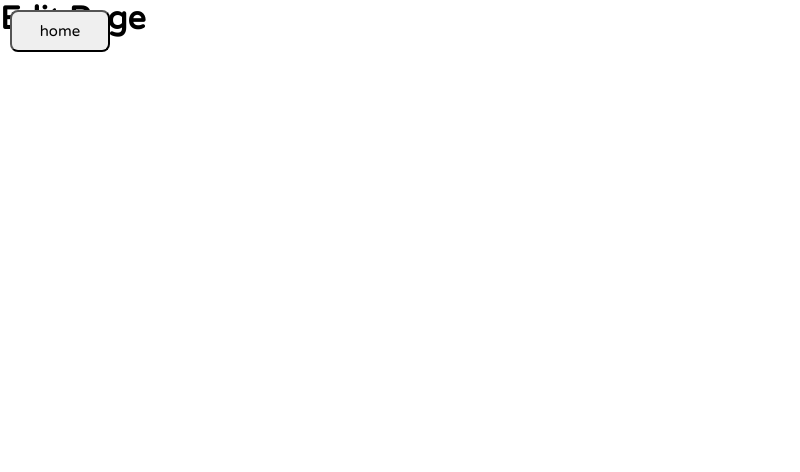
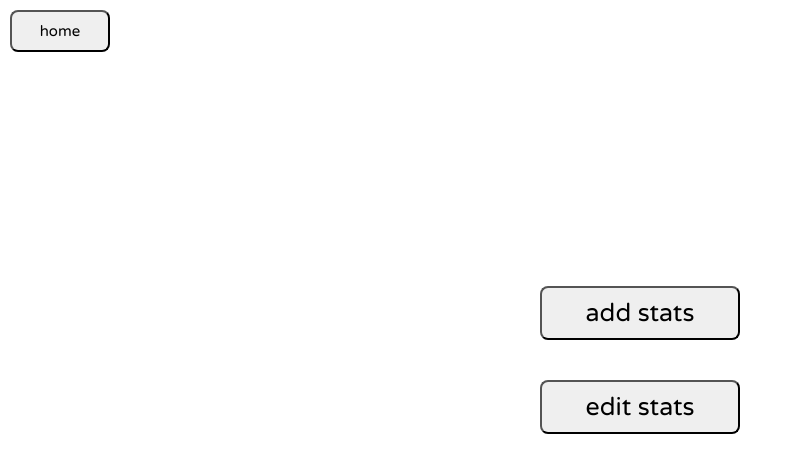
Before and after one commit to purplevarun/fifa-stats, a React (Create React App) app in the folder frontend/: page /fifa-stats/edit in a window 1280 px wide. Shown: the top 472 px of the page, without its empty margins (0-800 px from the left). Built offline with nearby package versions, Linux system fonts and the light colour scheme.

Commit message:
add buttons to pages

```diff
--- a/frontend/src/pages/Edit/Edit.tsx
+++ b/frontend/src/pages/Edit/Edit.tsx
@@ -1,4 +1,12 @@
+import Button from "../../components/Button";
+import Layout from "../../components/Layout";
+
 const Edit = () => {
-	return <h1>Edit Page</h1>;
+	return (
+		<Layout>
+			<Button text="add stats" path="/edit/add" />
+			<Button text="edit stats" path="/edit/edit" />
+		</Layout>
+	);
 };
 export default Edit;
--- a/frontend/src/pages/Home/Home.tsx
+++ b/frontend/src/pages/Home/Home.tsx
@@ -1,12 +1,12 @@
 import Button from "../../components/Button";
-import HomeLayout from "./HomeLayout";
+import Layout from "../../components/Layout";
 
 const Home = () => {
 	return (
-		<HomeLayout>
-			<Button text="view" path="/view" size="large" />
-			<Button text="edit" path="/edit" size="large" />
-		</HomeLayout>
+		<Layout>
+			<Button text="view" path="/view" />
+			<Button text="edit" path="/edit" />
+		</Layout>
 	);
 };
 export default Home;
--- a/frontend/src/pages/View/View.tsx
+++ b/frontend/src/pages/View/View.tsx
@@ -1,4 +1,12 @@
+import Button from "../../components/Button";
+import Layout from "../../components/Layout";
+
 const View = () => {
-	return <h1>View Page</h1>;
+	return (
+		<Layout>
+			<Button text="player stats" path="/view/player" />
+			<Button text="season stats" path="/view/season" />
+		</Layout>
+	);
 };
 export default View;
```
